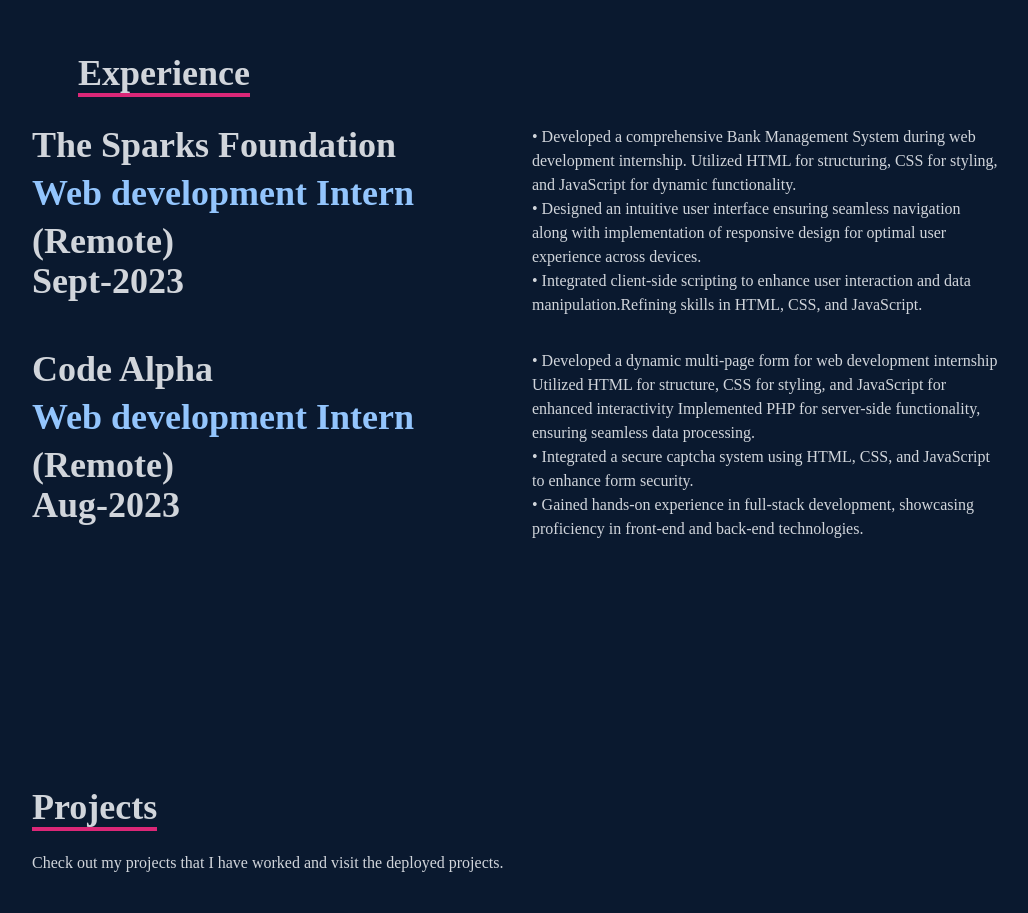
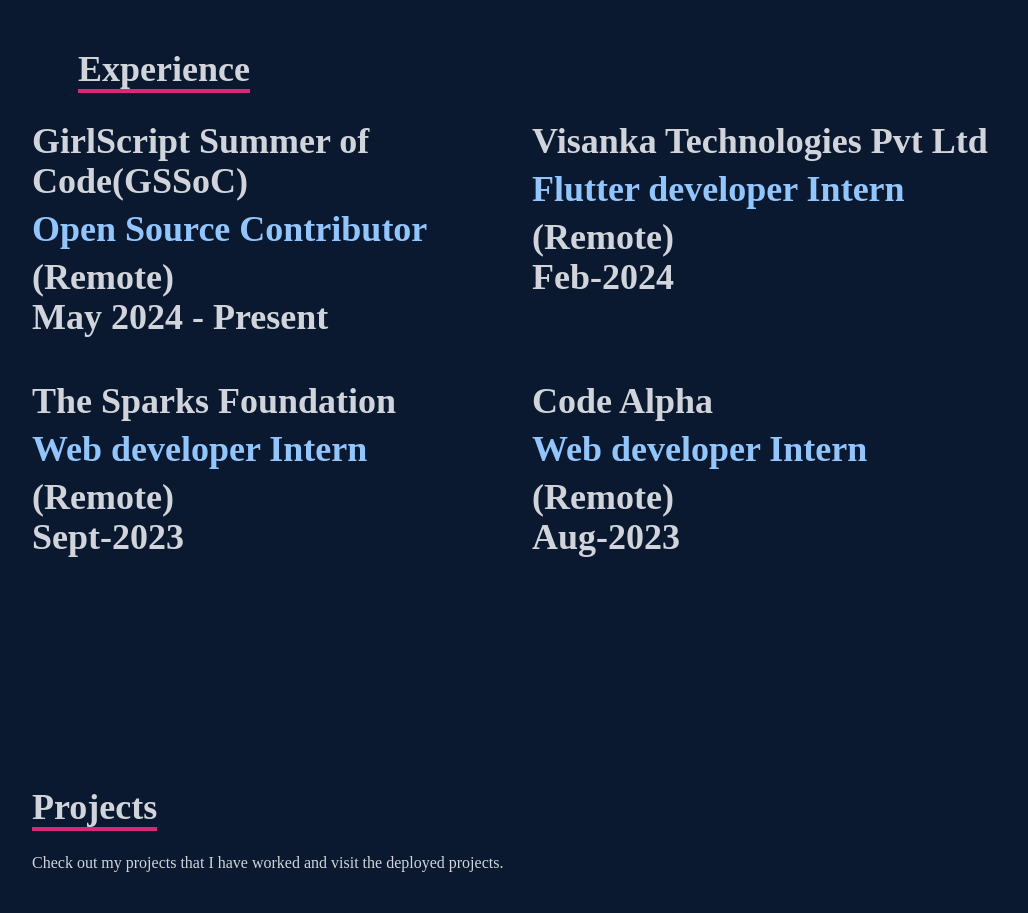
Before and after one commit to karthickkumarsm/React_portfolio, a React (Create React App) app: page / in a window 1280 px wide. Shown: the part 1700-2613 px from the top of the page, without its empty margins (124-1152 px from the left). Built offline with nearby package versions, Linux system fonts and the light colour scheme.

Commit message:
updated experience

```diff
--- a/src/components/Experience.jsx
+++ b/src/components/Experience.jsx
@@ -15,35 +15,32 @@
                 <div className='max-w-[1000px] w-full grid sm:grid-cols-2 gap-8 px-4'>
                     <div>
                         <p className='sm:Text-right text-4xl font-bold pb-3'>
+                            GirlScript Summer of Code(GSSoC)<br/>
+                            <div className='pb-2 pt-2 text-blue-300'>Open Source Contributor</div>
+                           (Remote)<br/>May 2024 - Present
+                        </p>
+                    </div>
+                    <div>
+                        <p className='sm:Text-right text-4xl font-bold pb-3'>
+                            Visanka Technologies Pvt Ltd<br/>
+                            <div className='pb-2 pt-2 text-blue-300'>Flutter developer Intern</div>
+                           (Remote)<br/>Feb-2024
+                        </p>
+                    </div>
+                    <div>
+                        <p className='sm:Text-right text-4xl font-bold pb-3'>
                             The Sparks Foundation<br/>
-                            <div className='pb-2 pt-2 text-blue-300'>Web development Intern</div>
+                            <div className='pb-2 pt-2 text-blue-300'>Web developer Intern</div>
                            (Remote)<br/>Sept-2023
                         </p>
                     </div>
                     <div>
-                    • Developed a comprehensive Bank Management System during web development internship. Utilized HTML for
-                        structuring, CSS for styling, and JavaScript for dynamic functionality.<br/>
-                    • Designed an intuitive user interface ensuring seamless navigation along with implementation of responsive design
-                        for optimal user experience across devices.<br/>
-                    • Integrated client-side scripting to enhance user interaction and data manipulation.Refining skills in HTML, CSS, and JavaScript.
-                    </div>
-                    <div>
                         <p className='sm:Text-right text-4xl font-bold pb-3'>
                             Code Alpha<br/>
-                            <div className='pb-2 pt-2 text-blue-300'>Web development Intern</div>
+                            <div className='pb-2 pt-2 text-blue-300'>Web developer Intern</div>
                            (Remote)<br/>Aug-2023
                         </p>
                     </div>
-                    <div>
-                    • Developed a dynamic multi-page form for web development internship Utilized HTML for structure, CSS for styling,
-                    and JavaScript for enhanced interactivity Implemented PHP for server-side functionality, ensuring seamless data
-                    processing.<br/>
-                    • Integrated a secure captcha system using HTML, CSS, and JavaScript to enhance form security.<br/>
-                    • Gained hands-on experience in full-stack development, showcasing proficiency in front-end and back-end
-                        technologies.<br/>
-                        <br/>
-                    </div>
-
                 </div>
             </div>
         </div>
```
